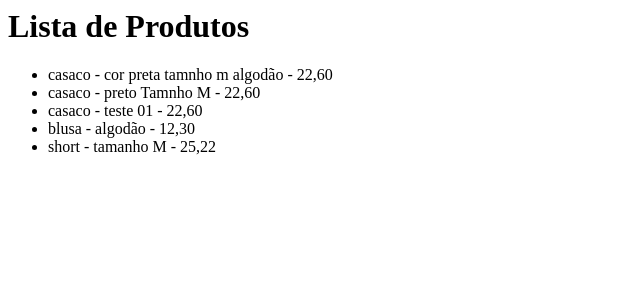
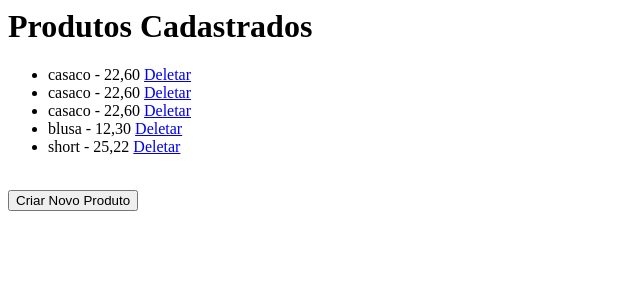
Before and after one commit to vitor-silva1934/aplicativo, a Django app: page /listar/ in a window 1280 px wide. Shown: the top 300 px of the page, without its empty margins (0-640 px from the left). Run offline with Django 5.2, Linux system fonts and the light colour scheme; data comes from the database, SQL or seed files in the repository.

Commit message:
função deletar e botão de criar novo produto

```diff
--- a/produtos/templates/produtos/listar.html
+++ b/produtos/templates/produtos/listar.html
@@ -1,8 +1,21 @@
-<h1>Lista de Produtos</h1>
-<ul>
-    {% for produto in produtos %}
-        <li>{{ produto.nome }} - {{ produto.descricao }} - {{ produto.preco }}</li>
-    {% empty %}
-        <li>Nenhum produto cadastrado.</li>
-    {% endfor %}
-</ul>
+<html lang="pt-br">
+<head>
+    <meta charset="UTF-8">
+    <title>Listar Produtos</title>
+</head>
+<body>
+    <h1>Produtos Cadastrados</h1>
+    <ul>
+        {% for produto in produtos %}
+            <li>
+                {{ produto.nome }} - {{ produto.preco }}
+                <a href="{% url 'deletar_produto' produto.id %}" onclick="return confirm('Tem certeza que deseja excluir?');">Deletar</a>
+            </li>
+        {% endfor %}
+    </ul>
+    <br>
+    <a href="{% url 'criar_produto' %}">
+        <button>Criar Novo Produto</button>
+    </a>
+</body>
+</html>
--- a/produtos/urls.py
+++ b/produtos/urls.py
@@ -5,4 +5,5 @@ urlpatterns = [
     path('', views.pagina_inicial, name='pagina_inicial'),
     path('listar/', views.listar_produtos, name='listar_produtos'),  # URL para listar os produtos
     path('novo/', views.criar_produto, name='criar_produto'),
+    path('deletar/<int:produto_id>/', views.deletar_produto, name='deletar_produto'),
 ]
--- a/produtos/views.py
+++ b/produtos/views.py
@@ -20,3 +20,8 @@ def criar_produto(request):
         form = ProdutoForm()
 
     return render(request, 'produtos/criar.html', {'form': form})
+
+def deletar_produto(request, produto_id):
+    produto = Produto.objects.get(id=produto_id)
+    produto.delete()
+    return redirect('listar_produtos')
```
